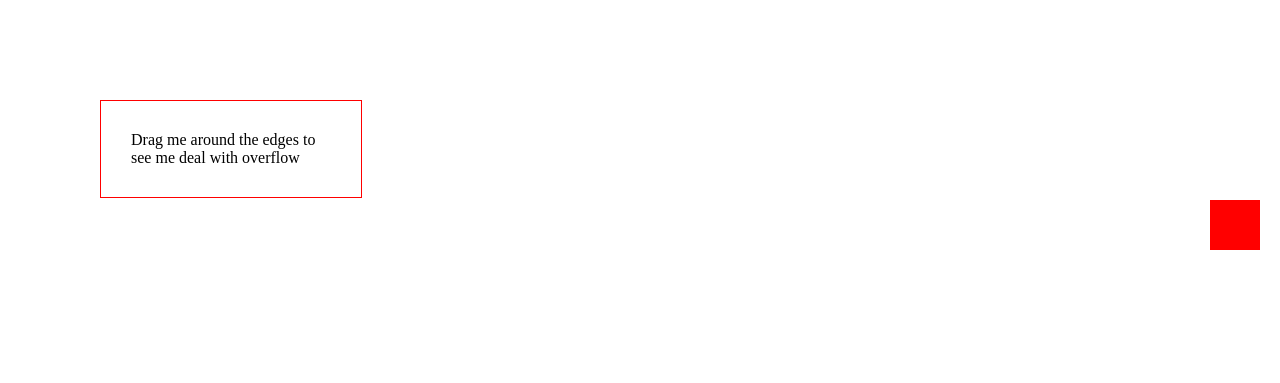
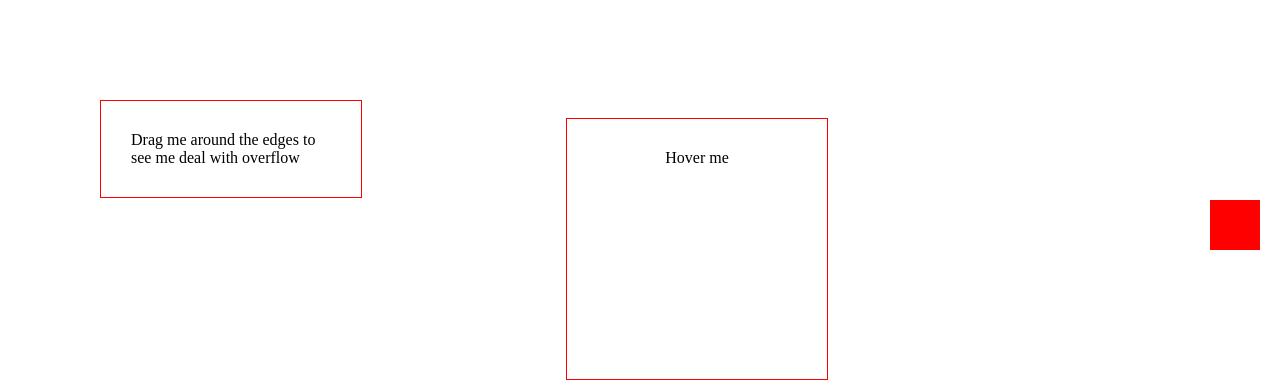
Before and after one commit to louisameline/tooltipster-follower, a website with bundled scripts: page demo/index.html in a window 1280 px wide. Shown: the top 383 px of the page. Built offline with nearby package versions, Linux system fonts and the light colour scheme; a script that the page names is missing.

Commit message:
added static origin

```diff
--- a/demo/index.html
+++ b/demo/index.html
@@ -34,6 +34,16 @@
 				right: 20px;
 				top: 200px;
 				width: 50px;
+			}
+
+			#static {
+				border: 1px solid red;
+				display: inline-block;
+				margin: 100px 100px;
+				min-height: 200px;
+				min-width: 200px;
+				padding: 30px;
+				text-align: center;
 			}
 		</style>
 
@@ -115,6 +125,11 @@
 					scroll: false
 				});
 
+				$('#static').tooltipster({
+					content: 'Hello',
+					plugins: ['laa.follower']
+				});
+
 				$('#fixed').tooltipster({
 					content: 'fixed',
 					plugins: ['laa.follower']
@@ -124,6 +139,7 @@
 	</head>
 	<body>
 		<span class="tooltip">Drag me around the edges to see me deal with overflow</span>
+		<div id="static">Hover me</div>
 		<div id="fixed"></div>
 	</body>
 </html>
```
